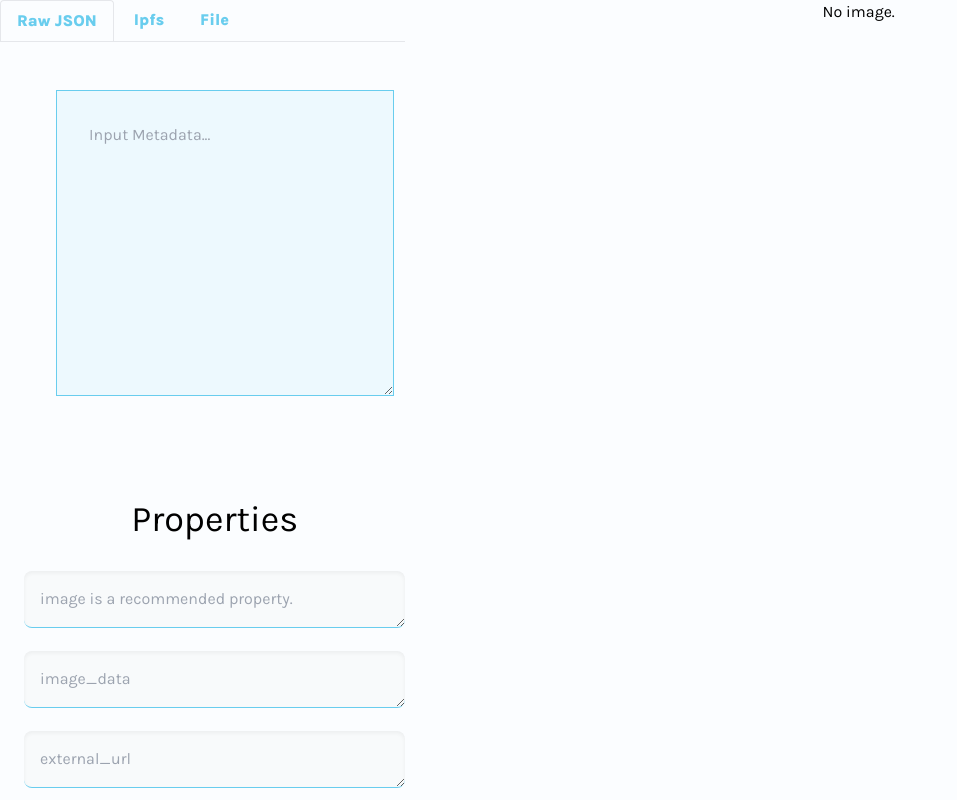
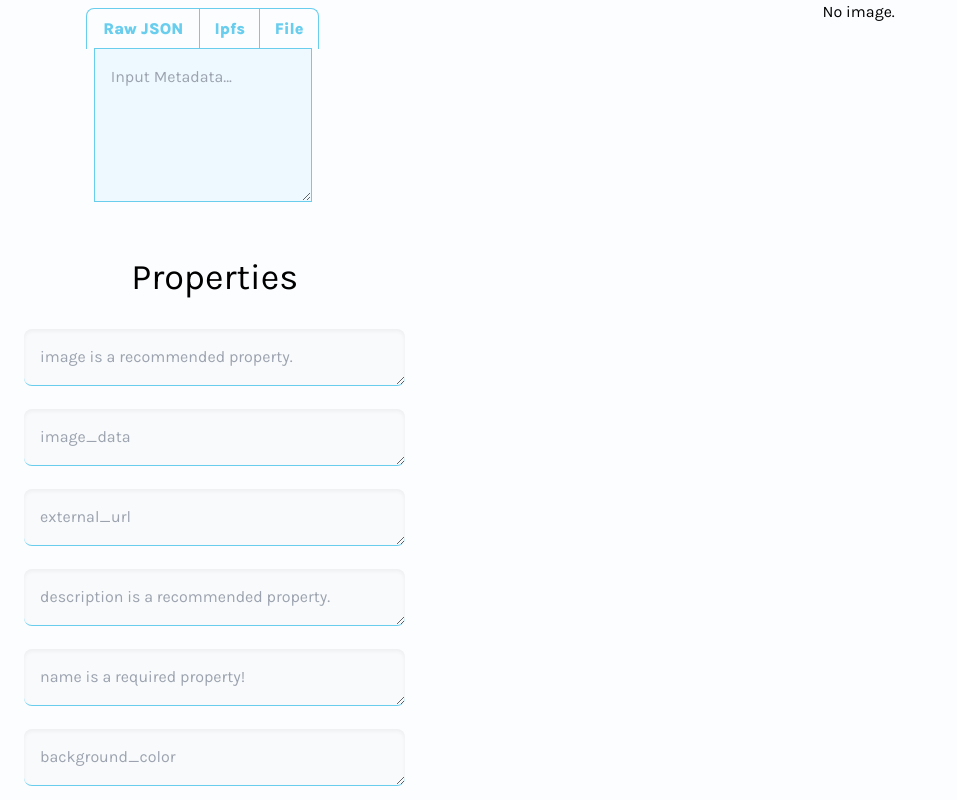
Before and after one commit to fn-Drew/Metadata-Preview, a React (Create React App) app: page /RawJsonInput in a window 1280 px wide. Shown: the top 800 px of the page, without its empty margins (0-957 px from the left). Built offline with nearby package versions, Linux system fonts and the light colour scheme.

Commit message:
updated navbar to be a header for the input

```diff
--- a/src/App.js
+++ b/src/App.js
@@ -22,7 +22,9 @@ const App = () => {
 
   return (
     <div class="grid gap-8 h-full w-full grid-cols-3 bg-[#fbfdff] font-body">
+
       <div>
+        <div class="flex justify-center">
           <Router>
             <NavBar />
             <Routes>
@@ -48,11 +50,13 @@ const App = () => {
               />
             </Routes>
           </Router>
+        </div>
 
         <div>
           <SchemaUI userInput={rawJsonInput} />
         </div>
       </div>
+
       <div class="col-span-2">
         <Media userInput={rawJsonInput} />
         <AnimationUrl animationUrl={rawJsonInput.animation_url} />
--- a/src/Components/IpfsInput.js
+++ b/src/Components/IpfsInput.js
@@ -19,9 +19,10 @@ const IpfsInput = ({ setRawJsonInput }) => {
   }
 
   return (
-    <div class="mx-14 w-full pt-12">
+    <div class="pt-12">
       <textarea
-        class="h-5/6 w-5/6 resize-y border-[1px] border-solid border-[#69cdee] bg-[#edf9fe] p-2"
+        class="border-[1px] border-solid border-[#69cdee] bg-[#edf9fe] p-4"
+        rows="5"
         value={ipfsInput}
         onInput={handleIpfsInput}
         placeholder="Input IPFS link..."
--- a/src/Components/NavBar.js
+++ b/src/Components/NavBar.js
@@ -2,27 +2,27 @@ import { Outlet, Link } from "react-router-dom"
 
 const NavBar = () => {
   return (
-    <div>
-      <ul class="flex border-b">
-        <li class="-mb-px-px mr-1">
+    <div class="top-0 mt-2 border-[#69cdee] rounded-lg rounded-b-none border-[1px] border-b-0 absolute">
+      <ul class="flex divide-x divide-solid divide-[#69cdee]">
+        <li class="">
           <Link
-            className="inline-block rounded-t border-l border-t border-r py-2 px-4 font-semibold text-[#69cdee] hover:text-sky-500"
+            className="inline-block px-4 py-2 font-semibold text-[#69cdee] hover:text-sky-500"
             to="/RawJsonInput"
           >
             Raw JSON
           </Link>
         </li>
-        <li class="mr-1">
+        <li class="">
           <Link
-            className="inline-block py-2 px-4 font-semibold text-[#69cdee] hover:text-sky-500"
+            className="inline-block px-[.9rem] py-2 font-semibold text-[#69cdee] hover:text-sky-500"
             to="/IPFSinput"
           >
             Ipfs
           </Link>
         </li>
-        <li class="mr-1">
+        <li class="">
           <Link
-            className="inline-block py-2 px-4 font-semibold text-[#69cdee]  hover:text-sky-500"
+            className="inline-block px-[.9rem] py-2 font-semibold text-[#69cdee]  hover:text-sky-500"
             to="/FileInput"
           >
             File
--- a/src/Components/RawJsonInput.js
+++ b/src/Components/RawJsonInput.js
@@ -1,9 +1,9 @@
 const RawJsonInput = ({ handleRawJsonInput }) => {
   return (
-    <div class="mx-14 w-full py-12">
+    <div class="pt-12">
       <textarea
-        class="h-5/6 w-5/6 resize-y border-[1px] border-solid border-[#69cdee] bg-[#edf9fe] p-8"
-        rows="10"
+        class="resize-y border-[1px] border-solid border-[#69cdee] bg-[#edf9fe] p-4"
+        rows="5"
         placeholder="Input Metadata..."
         onInput={handleRawJsonInput}
       />
```
Lines whose indentation alone changed are shown as unchanged.
